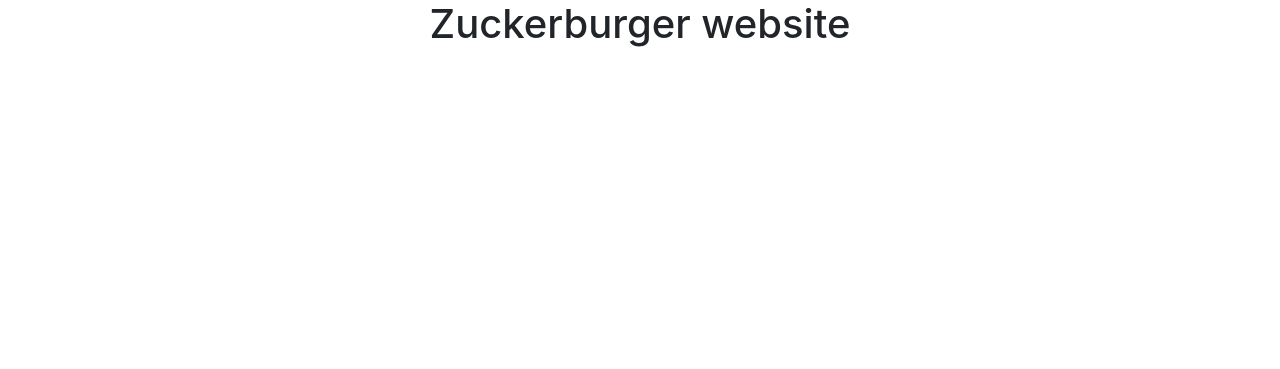
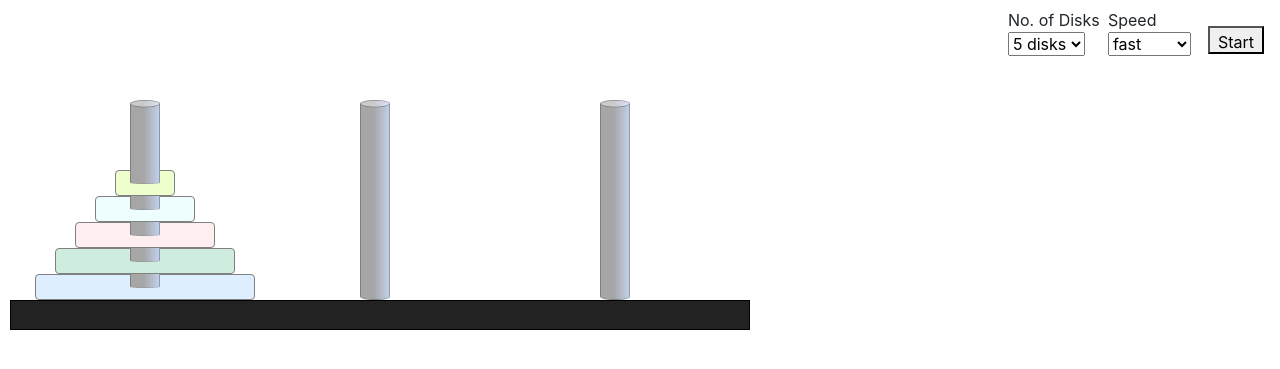
Before and after one commit to humblepenguinn/zuckerburger-website, a Flask app: page / in a window 1280 px wide. Shown: the top 369 px of the page. Run offline with Flask 2, Linux system fonts and the light colour scheme; some libraries are stand-ins or nearby versions.

Commit message:
tower of hanoi stuff

```diff
--- /dev/null
+++ b/website/static/hanoi_script.js
@@ -0,0 +1,154 @@
+"use strict";
+var myTimer = null;
+var moveInfo;
+var moveInc = 1;
+var speed;
+
+var callStack;
+
+var barsInfo = [{}, {}, {}, {}, {}];
+
+var diskPosTop, diskPosLeft, DiskID;
+
+window.onload = function () {
+    diskPosTop = new Array();
+    diskPosLeft = new Array();
+    DiskID = [disk0, disk1, disk2, disk3, disk4]
+    for (var i = 0; i < 5; i++) {
+        diskPosTop[i] = DiskID[i].style.top;
+        diskPosLeft[i] = DiskID[i].style.left;
+    }
+
+}
+
+function executeHanoi() {
+    var speed = parseInt(speedSelectList.options[speedSelectList.selectedIndex].value);
+    var diskCount = parseInt(diskSelectList.options[diskSelectList.selectedIndex].value);
+    // alert(diskCount);
+    // var diskCount =3;
+
+    // Move Disks to start column
+    for (var i = 0; i < 5; i++) {
+        DiskID[i].style.top = diskPosTop[i];
+        DiskID[i].style.left = diskPosLeft[i];
+    }
+
+    barsInfo[0].disks = ['disk0', 'disk1', 'disk2', 'disk3', 'disk4'];
+    //alert(barsInfo[0].disks.pop().id);
+    barsInfo[1].disks = [];
+    barsInfo[2].disks = [];
+    barsInfo[3].disks = [];
+    barsInfo[4].disks = [];
+
+    switch (diskCount) {
+        case 3: barsInfo[0].disks.pop(); barsInfo[0].disks.pop();
+            disk3.style.display = "none"; disk4.style.display = "none"; break;
+
+        case 4: barsInfo[0].disks.pop();
+            disk4.style.display = "none"; break;
+    }
+
+    callStack = [];  // callStack array is global
+
+    Hanoi(diskCount, 0, 2, 1);
+
+    moveDisk(); // moveDisk takes its parameters from callStack
+}
+
+
+function Hanoi(n, from, to, via) {
+    if (n == 0) return;
+
+    Hanoi(n - 1, from, via, to);
+    // moveDisk(from,to);
+
+    callStack.push([from, to]); // save parameters to callStack array
+    Hanoi(n - 1, via, to, from);
+
+}
+
+
+function moveDisk() {
+    if (callStack.length == 0) return;
+
+    var param = callStack.shift();  // Get call parameters from callStack
+    // Note: throughout the code, I use fromBar, toBar to refer to towers
+    var fromBar = param[0];
+    var toBar = param[1];
+
+    var elem = document.getElementById(barsInfo[fromBar].disks.pop());  // find top elemnet in fromBar
+
+    moveInfo = {
+        elem: elem,
+        fromBar: fromBar,
+        toBar: toBar,
+        whichPos: "top", // element position property for movement
+        dir: -1,  // 1 or -1
+        state: "up", // move upward
+        endPos: 60    // end position (in pixels) for move upward
+    }
+
+    myTimer = setInterval(animateMove, speed); // Start animation
+}
+
+function animateMove() {
+    var elem = moveInfo.elem;
+    var dir = moveInfo.dir;
+
+    var pos = parseInt(elem[(moveInfo.whichPos == "left") ? "offsetLeft" : "offsetTop"]);
+
+    if (((dir == 1) && (pos >= moveInfo.endPos)) || ((dir == -1) && (pos <= moveInfo.endPos))) {  // alert(moveInfo.state);
+        if (moveInfo.state == "up") {
+            moveInfo.state = "hor";
+            moveInfo.whichPos = "left";
+            moveInfo.dir = 1;
+            if (moveInfo.fromBar > moveInfo.toBar) moveInfo.dir = -1;
+            //alert("toBar:" + moveInfo.toBar);
+            var toBar = document.getElementById("bar" + moveInfo.toBar);
+            // Next line: 15px is half of tower width
+            moveInfo.endPos = toBar.offsetLeft - Math.floor(elem.offsetWidth / 2) + 15;
+            return;
+        }
+
+        else if (moveInfo.state == "hor") // move down
+        {
+            moveInfo.state = "down";
+            moveInfo.whichPos = "top";
+            moveInfo.dir = 1;
+            //alert(elem.offsetHeight);
+            moveInfo.endPos = document.getElementById("bottombar").offsetTop - (barsInfo[moveInfo.toBar].disks.length + 1) * elem.offsetHeight;
+            return;
+        }
+
+        else // end of current call to moveDisk, issue next call
+        {
+            clearInterval(myTimer);  // cancel timer
+            barsInfo[moveInfo.toBar].disks.push(elem.id);
+            moveDisk();
+            return;
+        }
+    }
+
+
+    // Move Disk
+    pos = pos + dir * moveInc;
+    elem.style[moveInfo.whichPos] = pos + "px";
+
+    // Move the inside middle image
+    if (moveInfo.state == "up") {
+        var fromBar = document.getElementById("bar" + moveInfo.fromBar);
+        if (elem.offsetTop < fromBar.offsetTop) {
+            var x = elem.getElementsByClassName("insideImg")[0].offsetHeight;
+            if (x > 0) elem.getElementsByClassName("insideImg")[0].style.height = x - moveInc + "px";
+        }
+    }
+
+    if (moveInfo.state == "down") {
+        var toBar = document.getElementById("bar" + moveInfo.toBar);
+        if (elem.offsetTop > toBar.offsetTop) {
+            var x = elem.getElementsByClassName("insideImg")[0].offsetHeight;
+            if (x < 14) elem.getElementsByClassName("insideImg")[0].style.height = x + moveInc + "px";
+        }
+    }
+
+}
--- /dev/null
+++ b/website/static/hanoi_style.css
@@ -0,0 +1,114 @@
+#hanoi-container { position:absolute; top:30px; left:20px; border:1px solid black; height:350px; width:760px; }
+
+#bar0 {
+    position: absolute;
+    top: 100px;
+    left: 130px;
+    height: 200px;
+    width: 30px;
+}
+
+#bar1 {
+    position: absolute;
+    top: 100px;
+    left: 360px;
+    height: 200px;
+    width: 30px;
+}
+
+#bar2 {
+    position: absolute;
+    top: 100px;
+    left: 600px;
+    height: 200px;
+    width: 30px;
+}
+
+.disk {
+    padding: 0;
+    margin: 0;
+    position: absolute;
+    border: 1px solid gray;
+    height: 26px;
+    -moz-box-sizing: border-box;
+    box-sizing: border-box;
+    border-radius: 4px;
+}
+
+/* left of disk0 at 35px; left = 130 (bar0 left) -w/2 + 15 (bar width/2)  */
+#disk0 {
+    top: 274px;
+    left: 35px;
+    background: #DDEEFE;
+    width: 220px;
+}
+
+#disk1 {
+    top: 248px;
+    left: 55px;
+    background: #CEEDDF;
+    width: 180px;
+}
+
+#disk2 {
+    top: 222px;
+    left: 75px;
+    background: #FEEEEF;
+    width: 140px;
+}
+
+#disk3 {
+    top: 196px;
+    left: 95px;
+    background: #EEFEFF;
+    width: 100px;
+}
+
+#disk4 {
+    top: 170px;
+    left: 115px;
+    background: #EEFECC;
+    width: 60px;
+}
+
+#bottombar {
+    position: absolute;
+    top: 300px;
+    left: 10px;
+    background: #222;
+    border: 1px solid black;
+    height: 30px;
+    width: 740px;
+}
+
+label {
+    float: right;
+    width: 100px;
+    margin-top: 8px;
+}
+
+button {
+    float: right;
+    margin-top: 26px;
+    margin-right: 16px;
+    padding: 2px 8px;
+    height: 28px;
+}
+
+img {
+    height: 200px;
+    width: 30px;
+    padding: 0;
+    margin: 0;
+}
+
+/* for towers (bars) */
+
+.insideImg {
+    z-index: 100;
+    position: absolute;
+    border: 0;
+    top: -1px;
+    height: 14px;
+    width: 30px;
+}
--- a/website/templates/base.html
+++ b/website/templates/base.html
@@ -15,7 +15,7 @@
       crossorigin="anonymous"
     />
 
-    <title>{% block title %}Zuckerburger website{% endblock %}</title>
+    {% block head %}{% endblock %}
   </head>
   <body>
 
@@ -36,8 +36,8 @@
       </button>
     </div>
     {% endif %} {% endfor %} {% endif %} {% endwith %}
-
-    <div class="container">{% block content %} {% endblock %}</div>
+    {% block content %} {% endblock %}
+    <div class="container"></div>
     <script
       src="https://code.jquery.com/jquery-3.2.1.slim.min.js"
       integrity="sha384-KJ3o2DKtIkvYIK3UENzmM7KCkRr/rE9/Qpg6aAZGJwFDMVNA/GpGFF93hXpG5KkN"
--- /dev/null
+++ b/website/templates/hanoi.html
@@ -0,0 +1,48 @@
+
+{% extends "base.html" %}
+
+
+{% block head %}
+
+<script type="text/javascript" src="{{ url_for('static', filename='hanoi_script.js') }}"></script>
+<link rel="stylesheet" href="{{ url_for('static', filename='hanoi_style.css') }}">
+
+{% endblock %}
+
+{% block content %}
+
+<div class="hanoi-container">
+    <div id="bar0"><img src="{{ url_for('static', filename='Bar.png') }}" /></div>
+
+    <div id="bar1"><img src="{{ url_for('static', filename='Bar.png') }}" /></div>
+
+    <div id="bar2"><img src="{{ url_for('static', filename='Bar.png') }}" /></div>
+    <div id="bottombar"></div>
+
+    <div class="disk" id="disk0" onclick="pressed()"><img class="insideImg" style="left:94px;" src="{{ url_for('static', filename='Bar2.png') }}" />
+    </div>
+    <div class="disk" id="disk1"><img class="insideImg" style="left:74px;" src="{{ url_for('static', filename='Bar2.png') }}" /></div>
+    <div class="disk" id="disk2"><img class="insideImg" style="left:54px;" src="{{ url_for('static', filename='Bar2.png') }}" /></div>
+    <div class="disk" id="disk3"><img class="insideImg" style="left:34px;" src="{{ url_for('static', filename='Bar2.png') }}" /></div>
+    <div class="disk" id="disk4"><img class="insideImg" style="left:14px;" src="{{ url_for('static', filename='Bar2.png') }}" /></div>
+
+    <button onclick="executeHanoi()">Start</button>
+
+    <label>Speed <select id="speedSelectList">
+            <option value="1">fast</option>
+            <option value="10">medium</option>
+            <option value="20">slow</option>
+        </select>
+    </label>
+
+    <label>No. of Disks<select id="diskSelectList">
+            <option value="5">5 disks</option>
+            <option value="4">4 disks</option>
+            <option value="3">3 disks</option>
+        </select>
+    </label>
+</div>
+
+
+
+{% endblock %}
--- a/website/templates/home.html
+++ b/website/templates/home.html
@@ -1,4 +1,9 @@
-{% extends "base.html" %} {% block title %}Main page{% endblock %} {% block content
-%}
+{% extends "base.html" %}
+
+{% block title %}
+<title>Main page</title>
+{% endblock %}
+
+{% block content %}
 <h1 align="center">Zuckerburger website</h1>
 {% endblock %}
--- a/website/views.py
+++ b/website/views.py
@@ -6,4 +6,4 @@ views = Blueprint('views', __name__)
 
 @views.route('/', methods=['GET', 'POST'])
 def home():
-    return render_template("home.html")
+    return render_template("hanoi.html")
```
Also changed, not shown: website/static/Bar.png (added), website/static/Bar2.png (added).
